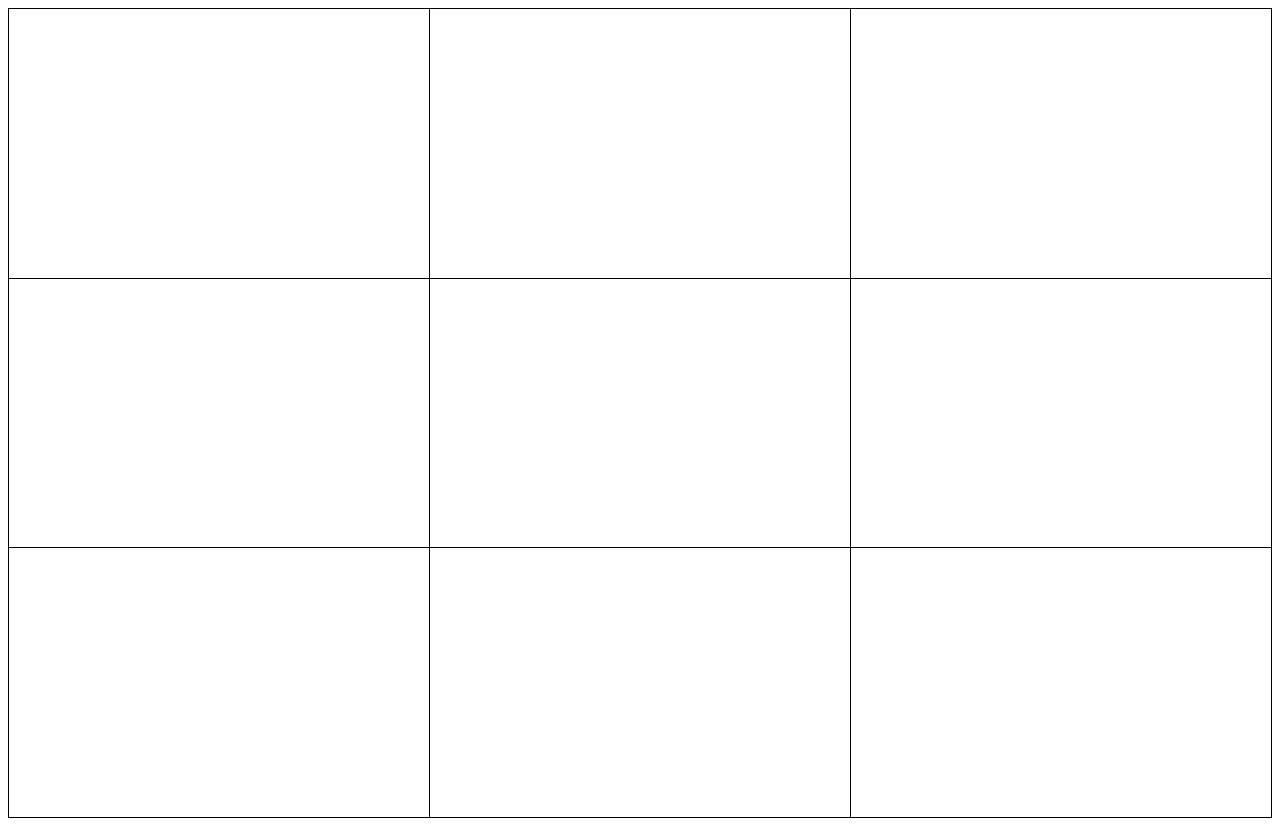
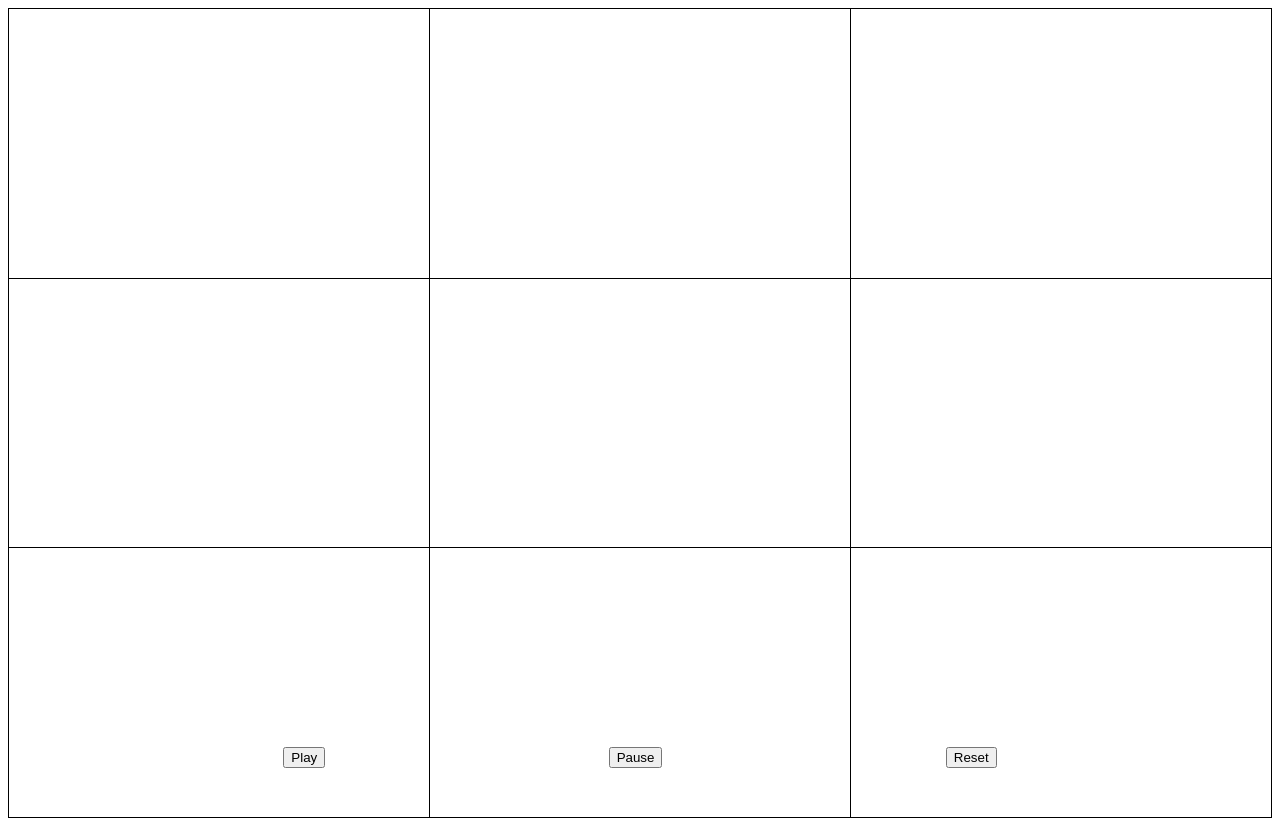
Before and after one commit to RitamChakraborty/Game_of_Life, a plain HTML site: page index.html in a window 1280 px wide. Drawn offline with Linux system fonts and the light colour scheme.

Commit message:
Add play, pause, and reset buttons

```diff
--- a/index.html
+++ b/index.html
@@ -8,8 +8,24 @@
     <title>Game of Life</title>
     <link rel="stylesheet" href="styles/style.css">
     <script type="module" src="scripts/main.js" defer></script>
+    <style>
+        .buttons {
+            position: fixed;
+            bottom: 0;
+            left: 0;
+            width: 100%;
+            display: flex;
+            justify-content: space-evenly;
+            margin-bottom: 2rem;
+        }
+    </style>
 </head>
 <body>
 <div class="container"></div>
+<div class="buttons">
+    <button id="play">Play</button>
+    <button id="pause">Pause</button>
+    <button id="reset">Reset</button>
+</div>
 </body>
 </html>
--- a/scripts/game/game.js
+++ b/scripts/game/game.js
@@ -8,4 +8,16 @@ function updateCell(i, j) {
     }
 }
 
-export {arr, updateCell};
+function play() {
+    console.log('play');
+}
+
+function pause() {
+    console.log('pause');
+}
+
+function reset() {
+    console.log('reset');
+}
+
+export {arr, updateCell, play, pause, reset};
--- a/scripts/main.js
+++ b/scripts/main.js
@@ -1,4 +1,12 @@
 import {drawBoard} from "./view/board.js";
-import {arr} from "./game/game.js";
+import {arr, pause, play, reset} from "./game/game.js";
+
+const btnPlay = document.getElementById("play");
+const btnPause = document.getElementById("pause");
+const btnReset = document.getElementById("reset");
+
+btnPlay.onclick = play;
+btnPause.onclick = pause;
+btnReset.onclick = reset;
 
 drawBoard(arr);
```
